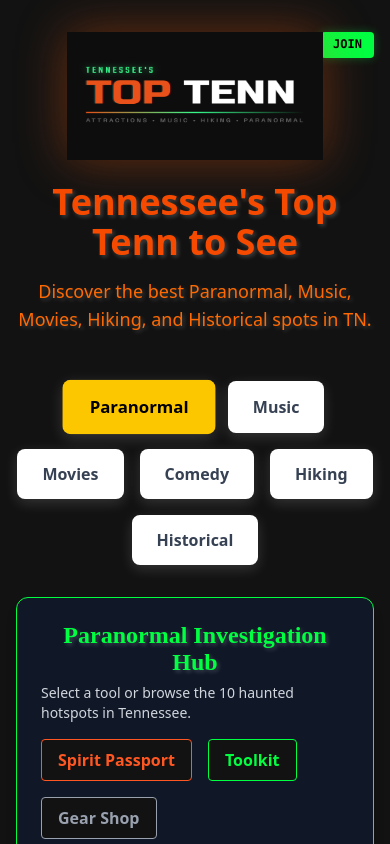
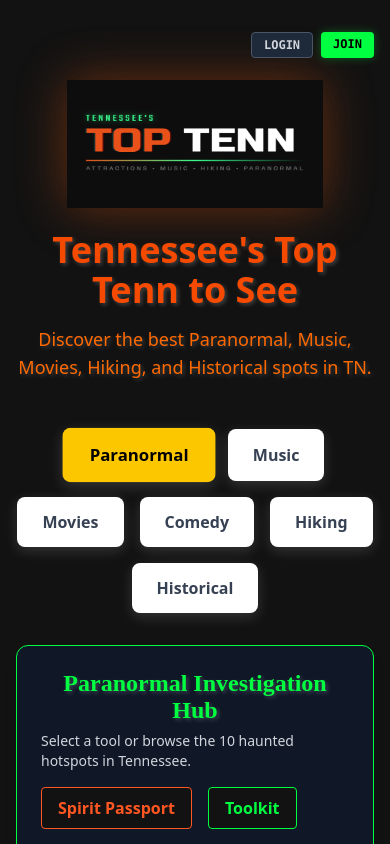
Before and after one commit to DCornette2Git/tennessee-top-tenn, a React (Vite) app: page /tennessee-top-tenn/paranormal in a window 390 px wide. Shown: the top 844 px of the page. Built offline with nearby package versions, Linux system fonts and the light colour scheme; no server answers.

Commit message:
fixed logo responsiveness

```diff
--- a/src/components/Header.jsx
+++ b/src/components/Header.jsx
@@ -11,8 +11,8 @@ export default function Header() {
     };
 
     return (
-        <header className="mt-8 md:mt-16 text-center px-4 w-full max-w-6xl relative">
-            <div className="absolute top-0 right-4 flex gap-4 items-center">
+        <header className="mt-8 md:mt-16 text-center px-4 w-full max-w-6xl relative pt-12 md:pt-0">
+            <div className="absolute top-0 right-4 flex gap-4 items-center z-10">
                 {isLoggedIn ? (
                     <div className="flex items-center gap-3">
                         <Link to="/profile" className="flex items-center gap-2 bg-gray-900 border border-spectral-green px-3 py-1 rounded-full hover:bg-spectral-green hover:text-black transition-all text-xs font-bold font-mono">
```
